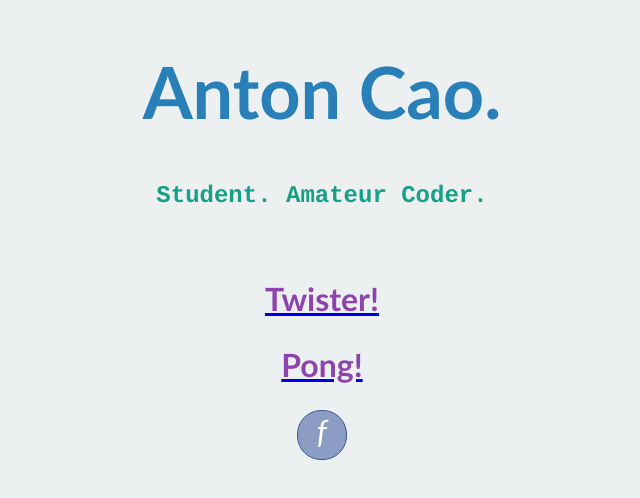
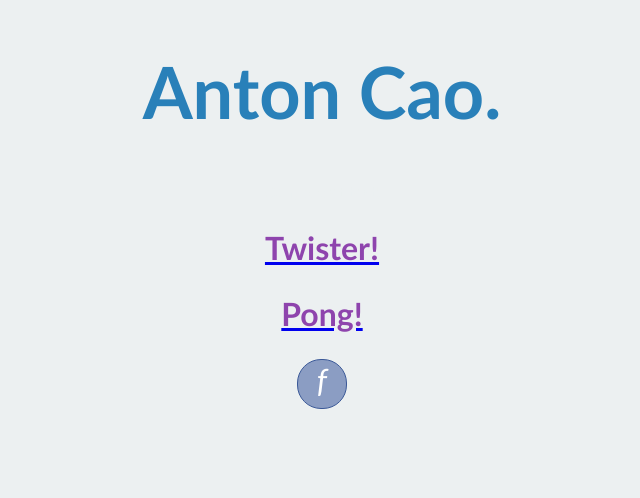
Before and after one commit to Anton-Cao/Anton-Cao.github.io, a plain HTML site: page index.html in a window 1280 px wide. Shown: the whole page, without its empty margins (318-958 px from the left). Drawn offline with Linux system fonts and the light colour scheme.

Commit message:
Update index.html

```diff
--- a/index.html
+++ b/index.html
@@ -15,9 +15,6 @@
 			Anton Cao.
 		</h1>
 
-		<h3>
-			Student. Amateur Coder.
-		</h3>
 
 
 		<p>
```
